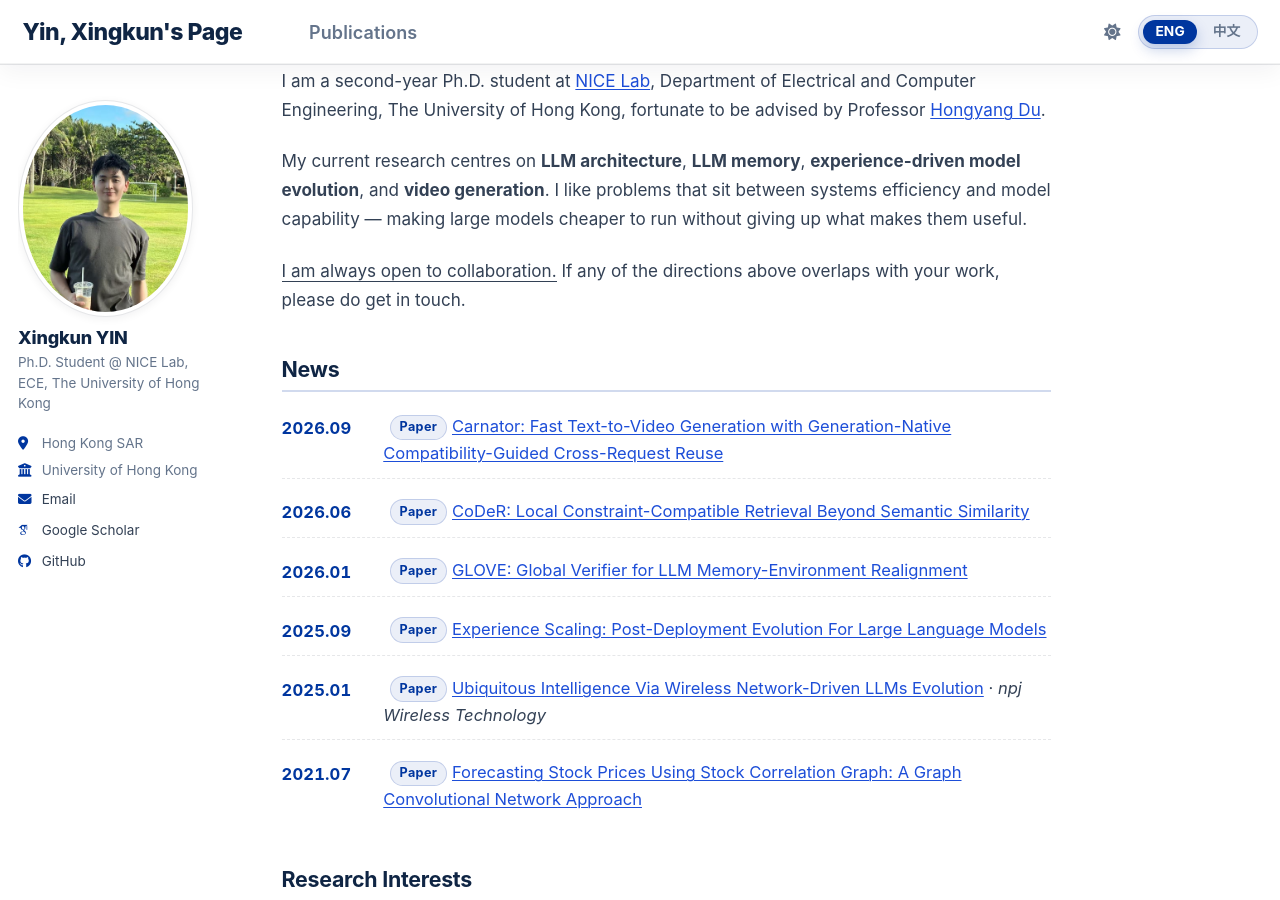
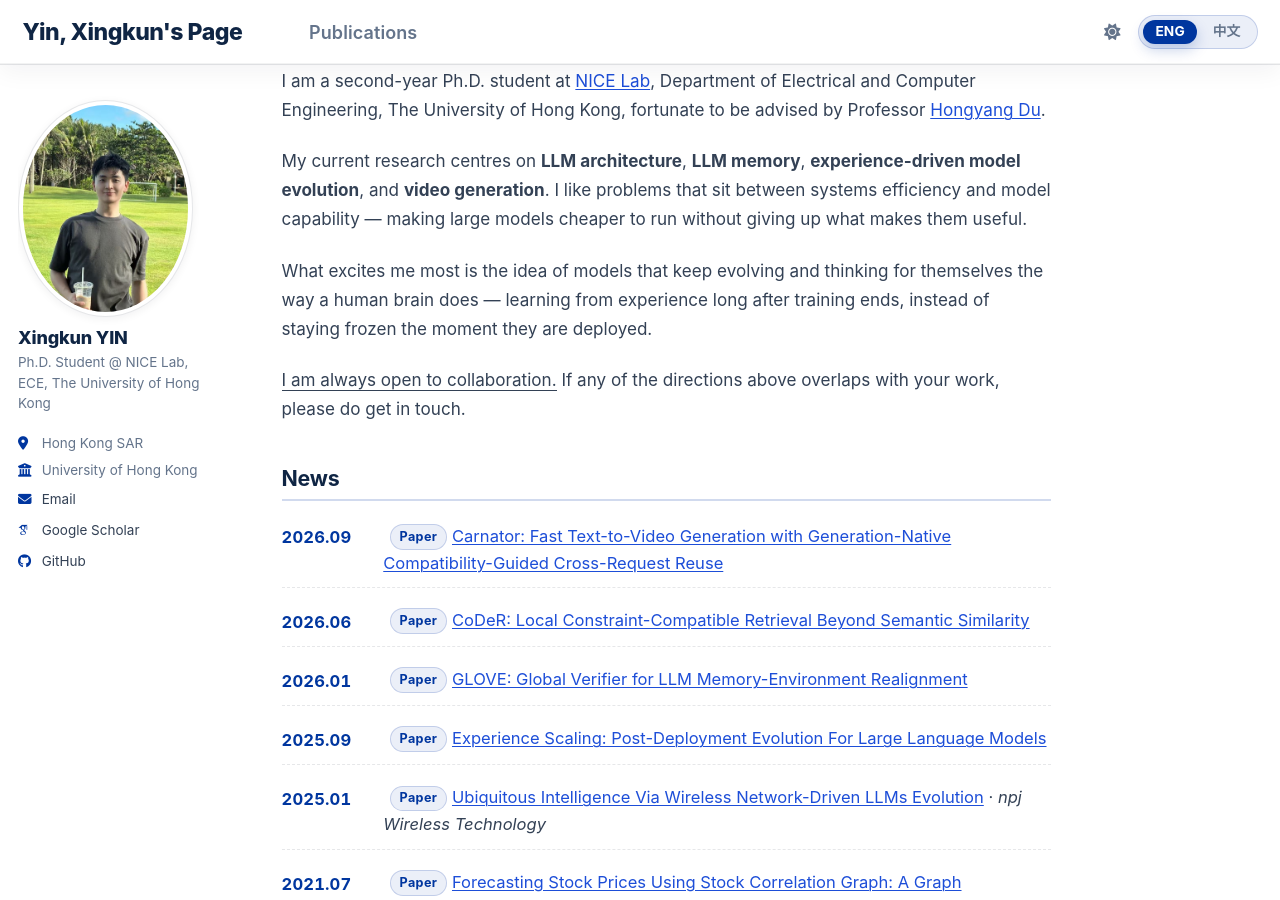
Before and after one commit to troyyxk/troyyxk.github.io, a Jekyll site: the page built from _pages/about.md, in a window 1280 px wide and 900 px high, scrolled down 367 px. Built offline with Jekyll 4.4.1, drawn with Linux system fonts in a browser that asks for light colours; some web fonts are replaced; a script bundle is joined from its source files by our own code; library files that are not in the unit come from our copies; comment, search, counter and statistics services are not loaded.

Commit message:
Add a line about self-evolving models to About Me
States the motivation behind the recursive self-improvement work: models that
keep evolving and thinking for themselves the way a human brain does, learning
from experience long after training instead of freezing at deployment. Added in
both English and Chinese, between the research interests and the collaboration
line.

```diff
--- a/_pages/about.md
+++ b/_pages/about.md
@@ -34,12 +34,14 @@ redirect_from:
 <div class="about-summary lang-en lang-block">
 <p>I am a second-year Ph.D. student at <a href="https://hongyangdu.github.io/nice/">NICE Lab</a>, Department of Electrical and Computer Engineering, The University of Hong Kong, fortunate to be advised by Professor <a href="https://hongyangdu.github.io/">Hongyang Du</a>.</p>
 <p>My current research centres on <strong>LLM architecture</strong>, <strong>LLM memory</strong>, <strong>experience-driven model evolution</strong>, and <strong>video generation</strong>. I like problems that sit between systems efficiency and model capability &mdash; making large models cheaper to run without giving up what makes them useful.</p>
+<p>What excites me most is the idea of models that keep evolving and thinking for themselves the way a human brain does &mdash; learning from experience long after training ends, instead of staying frozen the moment they are deployed.</p>
 <p><u>I am always open to collaboration.</u> If any of the directions above overlaps with your work, please do get in touch.</p>
 </div>
 
 <div class="about-summary lang-zh lang-block">
 <p>我是香港大学电机与计算机工程系 <a href="https://hongyangdu.github.io/nice/">NICE Lab</a> 的二年级博士研究生，很荣幸由 <a href="https://hongyangdu.github.io/">Hongyang Du</a> 教授指导。</p>
 <p>目前的研究兴趣包括<strong>大模型架构</strong>、<strong>大模型记忆</strong>、<strong>经验驱动的模型演化</strong>与<strong>视频生成</strong>。我关注系统效率与模型能力之间的交叉问题：在不让模型失去价值的前提下，让大模型跑得更便宜。</p>
+<p>最让我兴奋的，是让模型像人脑一样持续进化、自己思考 —— 在训练结束之后依然能从经验中不断学习，而不是在部署的那一刻就定型。</p>
 <p><u>非常欢迎合作。</u>如果上面的方向与你的研究有交集，欢迎随时联系我。</p>
 </div>
 
```
